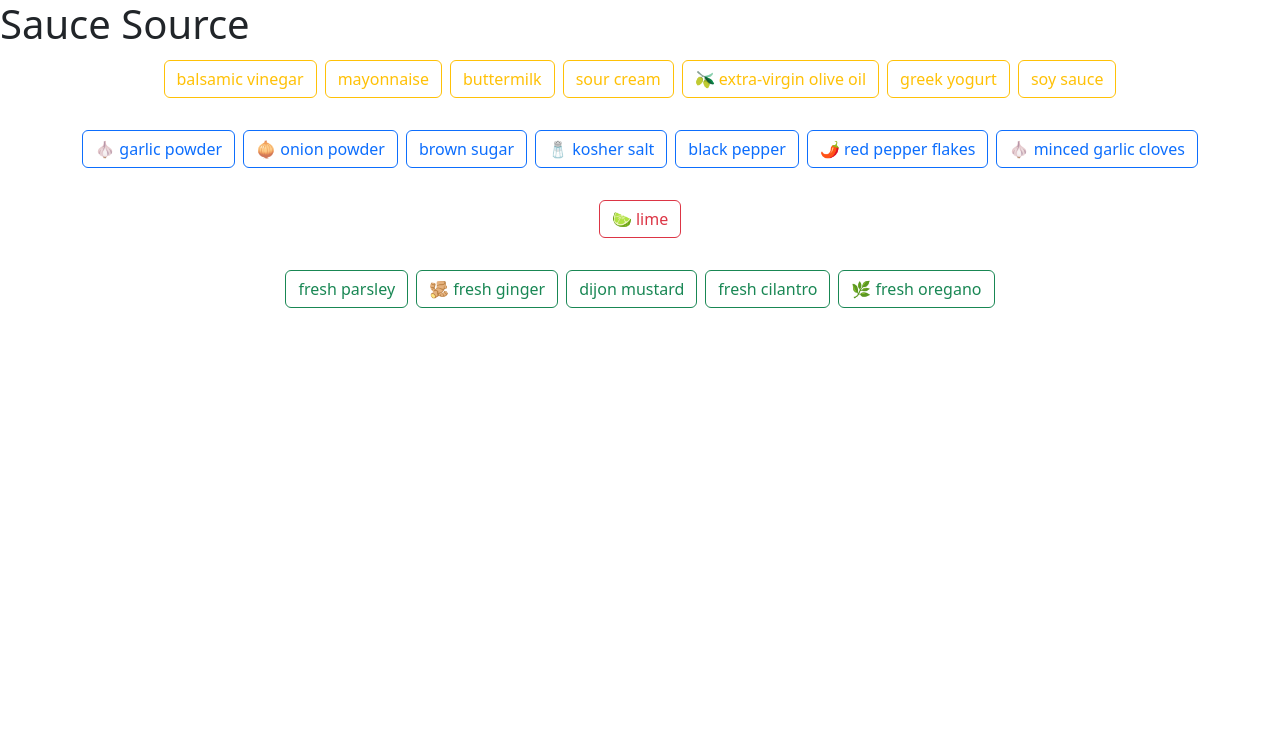
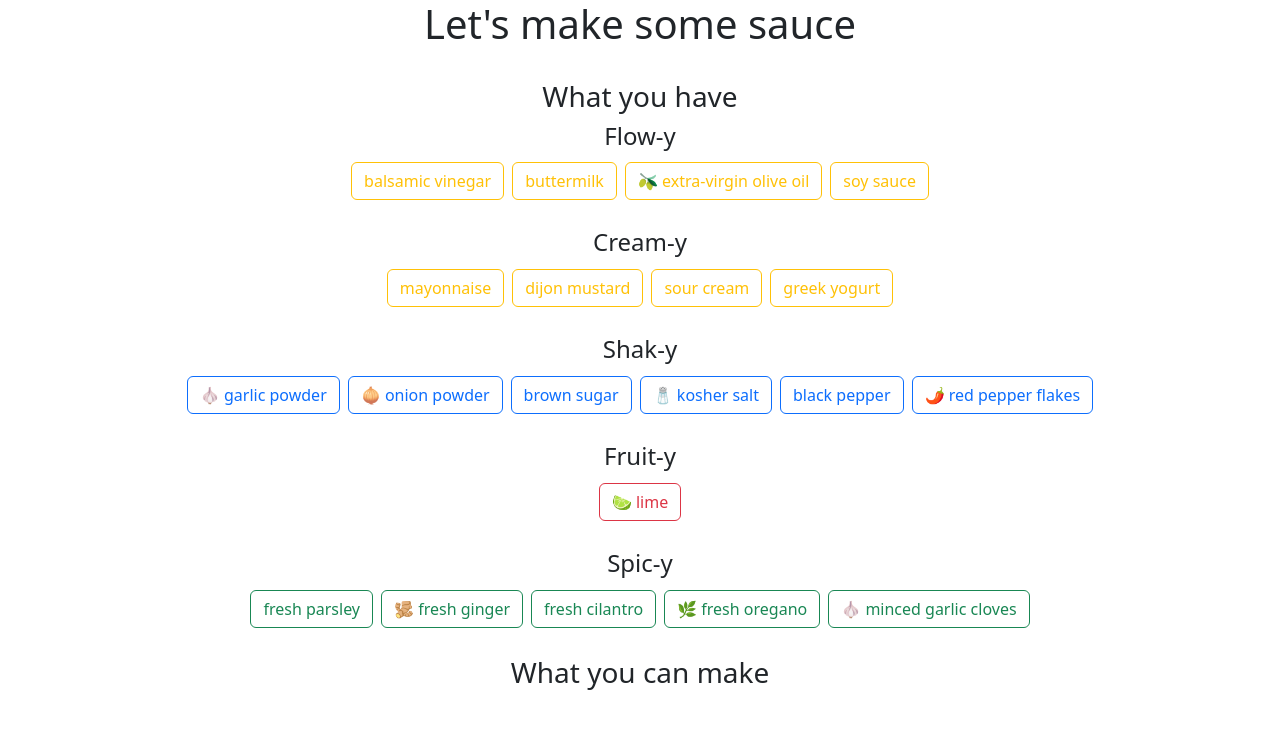
Before and after one commit to crossingchen/recipe, a Flask app: page / in a window 1280 px wide. Shown: the top 729 px of the page. Run offline with Flask 3, Linux system fonts and the light colour scheme.

Commit message:
add digitialocean files

```diff
--- a/recipe.py
+++ b/app.py
@@ -3,8 +3,6 @@ import json
 
 def load_ingredients():
     with open('data/ingredients.json') as file:
-        print('in here')
-        print(file)
         data = json.load(file)
     return data
 
--- a/data/ingredients.json
+++ b/data/ingredients.json
@@ -1,31 +1,33 @@
 
 {
-    "solid": [
+    "shakie": [
         {"name": "garlic powder", "emoji": "🧄"},
         {"name": "onion powder", "emoji": "🧅"},
         {"name": "brown sugar", "emoji": ""},
         {"name": "kosher salt", "emoji": "🧂"},
         {"name": "black pepper", "emoji": ""},
-        {"name": "red pepper flakes", "emoji": "🌶️"},
+        {"name": "red pepper flakes", "emoji": "🌶️"}
+    ],
+    "flowie": [
+        {"name": "balsamic vinegar", "emoji": ""},
+        {"name": "buttermilk", "emoji": ""},
+        {"name": "extra-virgin olive oil", "emoji": "🫒"},
+        {"name": "soy sauce", "emoji": ""}
+    ],
+    "creamie": [
+        {"name": "mayonnaise", "emoji": ""},
+        {"name": "dijon mustard", "emoji": ""},
+        {"name": "sour cream", "emoji": ""},
+        {"name": "greek yogurt", "emoji": ""}
+    ],
+    "spicie": [
+        {"name": "fresh parsley", "emoji": ""},
+        {"name": "fresh ginger", "emoji": "🫚"},
+        {"name": "fresh cilantro", "emoji": ""},
+        {"name": "fresh oregano", "emoji": "🌿"},
         {"name": "minced garlic cloves", "emoji": "🧄"}
     ],
-    "liquid": [
-        {"name": "balsamic vinegar", "emoji": ""},
-        {"name": "mayonnaise", "emoji": ""},
-        {"name": "buttermilk", "emoji": ""},
-        {"name": "sour cream", "emoji": ""},
-        {"name": "extra-virgin olive oil", "emoji": "🫒"},
-        {"name": "greek yogurt", "emoji": ""},
-        {"name": "soy sauce", "emoji": ""}
-    ],
-    "spice": [
-        {"name": "fresh parsley", "emoji": ""},
-        {"name": "fresh ginger", "emoji": "🫚"},
-        {"name": "dijon mustard", "emoji": ""},
-        {"name": "fresh cilantro", "emoji": ""},
-        {"name": "fresh oregano", "emoji": "🌿"}
-    ],
-    "fruit": [
+    "fruitie": [
         {"name": "lime","emoji": "🍋‍🟩"}
 
     ]
--- /dev/null
+++ b/static/style.css
@@ -0,0 +1,11 @@
+h4 {
+    text-align: center;
+}
+
+h3 {
+    text-align: center;
+}
+
+h1 {
+    text-align: center;
+}
--- a/templates/home.html
+++ b/templates/home.html
@@ -8,11 +8,19 @@
     <!-- Bootstrap CSS CDN -->
     <link href="https://cdn.jsdelivr.net/npm/bootstrap@5.3.2/dist/css/bootstrap.min.css" rel="stylesheet" integrity="sha384-T3c6CoIi6uLrA9TneNEoa7RxnatzjcDSCmG1MXxSR1GAsXEV/Dwwykc2MPK8M2HN" crossorigin="anonymous">
     <link rel="stylesheet" href="https://cdnjs.cloudflare.com/ajax/libs/font-awesome/5.15.1/css/all.min.css">
+
+    <!-- Stylesheets -->
+    <link rel="stylesheet" type="text/css" href="{{ url_for('static', filename='style.css') }}">
+
 </head>
 <body>
-    <h1>Sauce Source</h1>
+    <h1>Let's make some sauce</h1>
+    <br>
+
+    <h3>What you have</h3>
+    <h4>Flow-y</h4>
     <div style="display: flex; justify-content: center; flex-wrap: wrap;">
-        {% for ingredient in ingredients['liquid'] %}
+        {% for ingredient in ingredients['flowie'] %}
             <button type="button" class="btn btn-outline-warning" style="margin: 4px;" data-ingredient="{{ ingredient.name }}">
                 {{ ingredient.emoji }} {{ ingredient.name }}
             </button>
@@ -20,8 +28,19 @@
     </div>
     <br>
 
+    <h4>Cream-y</h4>
     <div style="display: flex; justify-content: center; flex-wrap: wrap;">
-        {% for ingredient in ingredients['solid'] %}
+        {% for ingredient in ingredients['creamie'] %}
+            <button type="button" class="btn btn-outline-warning" style="margin: 4px;" data-ingredient="{{ ingredient.name }}">
+                {{ ingredient.emoji }} {{ ingredient.name }}
+            </button>
+        {% endfor %}
+    </div>
+    <br>
+
+    <h4>Shak-y</h4>
+    <div style="display: flex; justify-content: center; flex-wrap: wrap;">
+        {% for ingredient in ingredients['shakie'] %}
             <button type="button" class="btn btn-outline-primary" style="margin: 4px;" data-ingredient="{{ ingredient.name }}">
                 {{ ingredient.emoji }} {{ ingredient.name }}
             </button>
@@ -29,8 +48,9 @@
     </div>
     <br>
 
+    <h4>Fruit-y</h4>
     <div style="display: flex; justify-content: center; flex-wrap: wrap;">
-        {% for ingredient in ingredients['fruit'] %}
+        {% for ingredient in ingredients['fruitie'] %}
             <button type="button" class="btn btn-outline-danger" style="margin: 4px;" data-ingredient="{{ ingredient.name }}">
                 {{ ingredient.emoji }} {{ ingredient.name }}
             </button>
@@ -38,8 +58,9 @@
     </div>
     <br>
 
+    <h4>Spic-y</h4>
     <div style="display: flex; justify-content: center; flex-wrap: wrap;">
-        {% for ingredient in ingredients['spice'] %}
+        {% for ingredient in ingredients['spicie'] %}
             <button type="button" class="btn btn-outline-success" style="margin: 4px;" data-ingredient="{{ ingredient.name }}">
                 {{ ingredient.emoji }} {{ ingredient.name }}
             </button>
@@ -47,6 +68,7 @@
     </div>
     <br>
 
+    <h3>What you can make</h3>
     <div id="sauces-list" style="display: flex; justify-content: center; flex-wrap: wrap;"></div>
 
     <!-- bootstrap libraries -->
```
Also changed, not shown: requirements.txt (added, +9 -0 lines), 1 other file.
